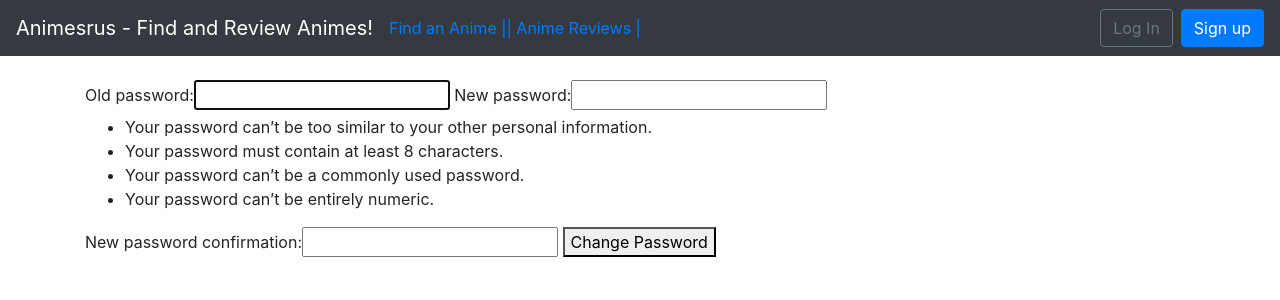
After one commit to pjunius416/animesrus, a Django app: page /users/password-change/ in a window 1280 px wide. The commit adds this page. Shown: the top 300 px of the page. Run offline with Django 3.2, Linux system fonts and the light colour scheme; some libraries are stand-ins or nearby versions.

Commit message:
Adding Change Password Feature and Switching Deployment Settings for Production

```diff
--- a/animesrus/templates/base.html
+++ b/animesrus/templates/base.html
@@ -42,8 +42,7 @@
               </a>
               <div class="dropdown-menu dropdown-menu-right"
               aria-labelledby="userMenu">
-                <a class="dropdown-item" href="{% url 'password_change'
-                %}">Change password</a>
+                <a class="dropdown-item" href="{% url 'password-change' %}">Change password</a>
                 <div class="dropdown-divider"></div>
                 <a class="dropdown-item" href="{% url 'logout' %}">
                 Log Out</a>
--- /dev/null
+++ b/animesrus/templates/registration/password_change.html
@@ -0,0 +1,11 @@
+{% extends 'base.html' %}
+
+{% block title %}Password Management{% endblock %}
+
+{% block content %}
+<form method="post">
+    {% csrf_token %}
+    {{ form }}
+    <button type="submit">Change Password</button>
+  </form>
+{% endblock %}
--- a/animesrus/users/urls.py
+++ b/animesrus/users/urls.py
@@ -1,6 +1,8 @@
 from django.urls import path
 from .views import SignUpView
+from . import views
 
 urlpatterns = [
     path('signup/', SignUpView.as_view(), name='signup'),
+    path('password-change/', views.ChangePassword, name='password-change')
 ]
--- a/animesrus/users/views.py
+++ b/animesrus/users/views.py
@@ -1,10 +1,29 @@
+from django.contrib import messages
+from django.contrib.auth import update_session_auth_hash
+from django.contrib.auth.forms import PasswordChangeForm
+from django.shortcuts import render, redirect
+from django.urls import reverse_lazy
+from django.views import generic
+
 from django.urls import reverse_lazy
 from django.views import generic
 
 from .forms import CustomUserCreationForm
 
-
 class SignUpView(generic.CreateView):
     form_class = CustomUserCreationForm
     success_url = reverse_lazy('login')
     template_name = 'signup.html'
+
+def ChangePassword(request):
+    if request.method == 'POST':
+        form_class = PasswordChangeForm(request.user, request.POST)
+        if form_class.is_valid():
+            user = form_class.save()
+            update_session_auth_hash(request, user)
+            return render(request, 'registration/password_change_complete.html')
+        else:
+            messages.error(request, 'Password Change Failed')
+    else:
+        form_class = PasswordChangeForm(request.user)
+    return render(request, 'registration/password_change.html', {'form': form_class})
```
Also changed, not shown: animesrus/animesrus/settings.py (+15 -15 lines), animesrus/templates/registration/password_change_complete.html (added, +8 -0 lines).
